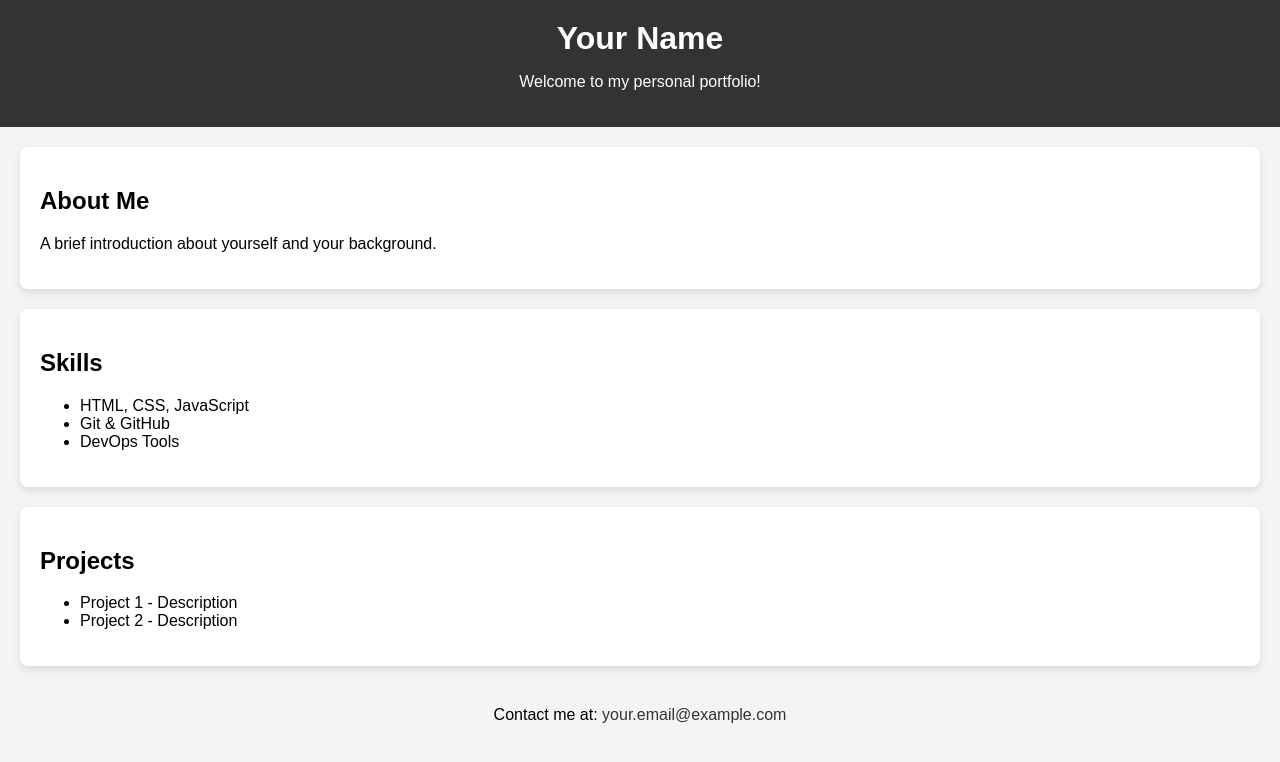
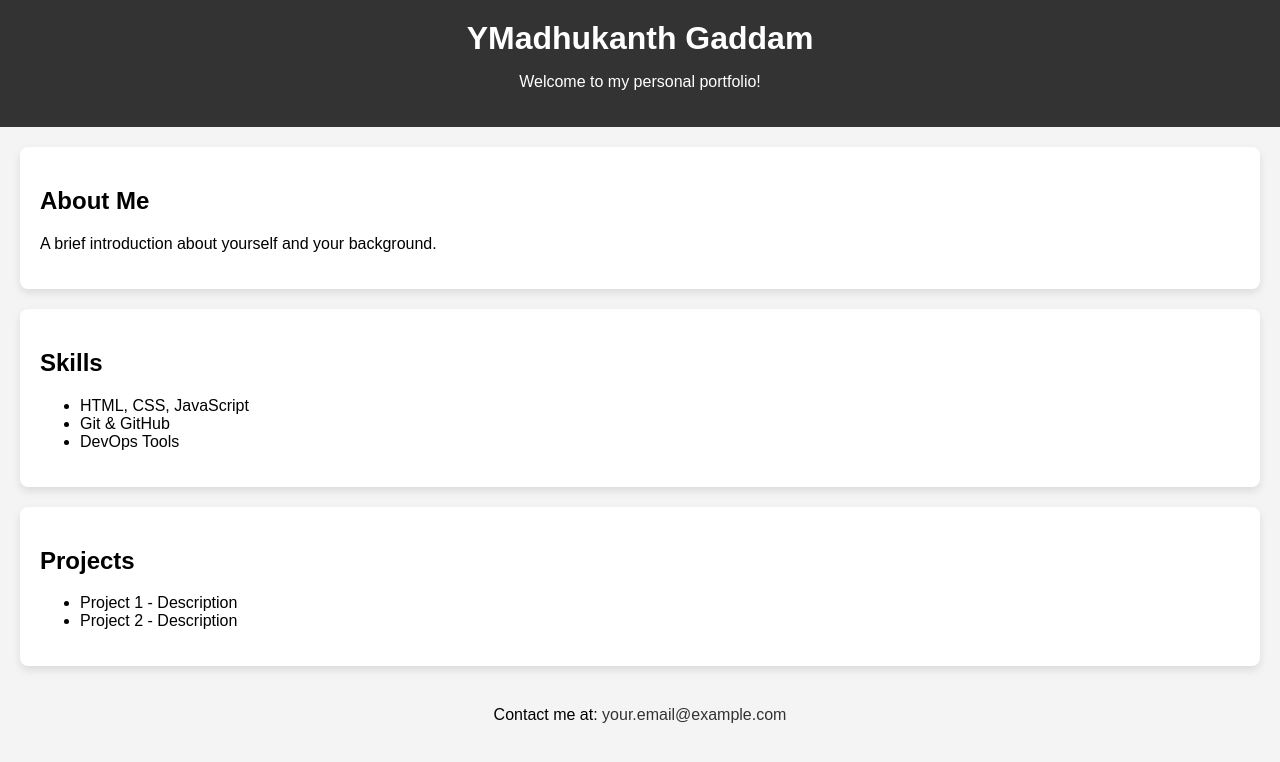
Before and after one commit to madhukanth811/myportfolio, a plain HTML site: page index.html in a window 1280 px wide. Drawn offline with Linux system fonts and the light colour scheme.

Commit message:
Update index.html

```diff
--- a/index.html
+++ b/index.html
@@ -8,7 +8,7 @@
 </head>
 <body>
   <header>
-    <h1>Your Name</h1>
+    <h1>YMadhukanth Gaddam</h1>
     <p>Welcome to my personal portfolio!</p>
   </header>
 
```
